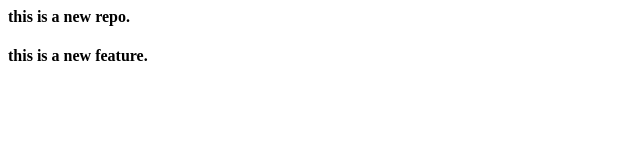
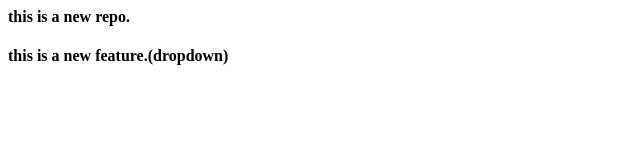
Before and after one commit to priyanshiK26/localrepo, a plain HTML site: page index.html in a window 1280 px wide. Shown: the whole page, without its empty margins (0-640 px from the left). Drawn offline with Linux system fonts and the light colour scheme.

Commit message:
add dropdown

```diff
--- a/index.html
+++ b/index.html
@@ -1,2 +1,2 @@
 <h4>this is a new repo.</h4>
-<h4>this is a new feature.</h4>
+<h4>this is a new feature.(dropdown)</h4>
```
